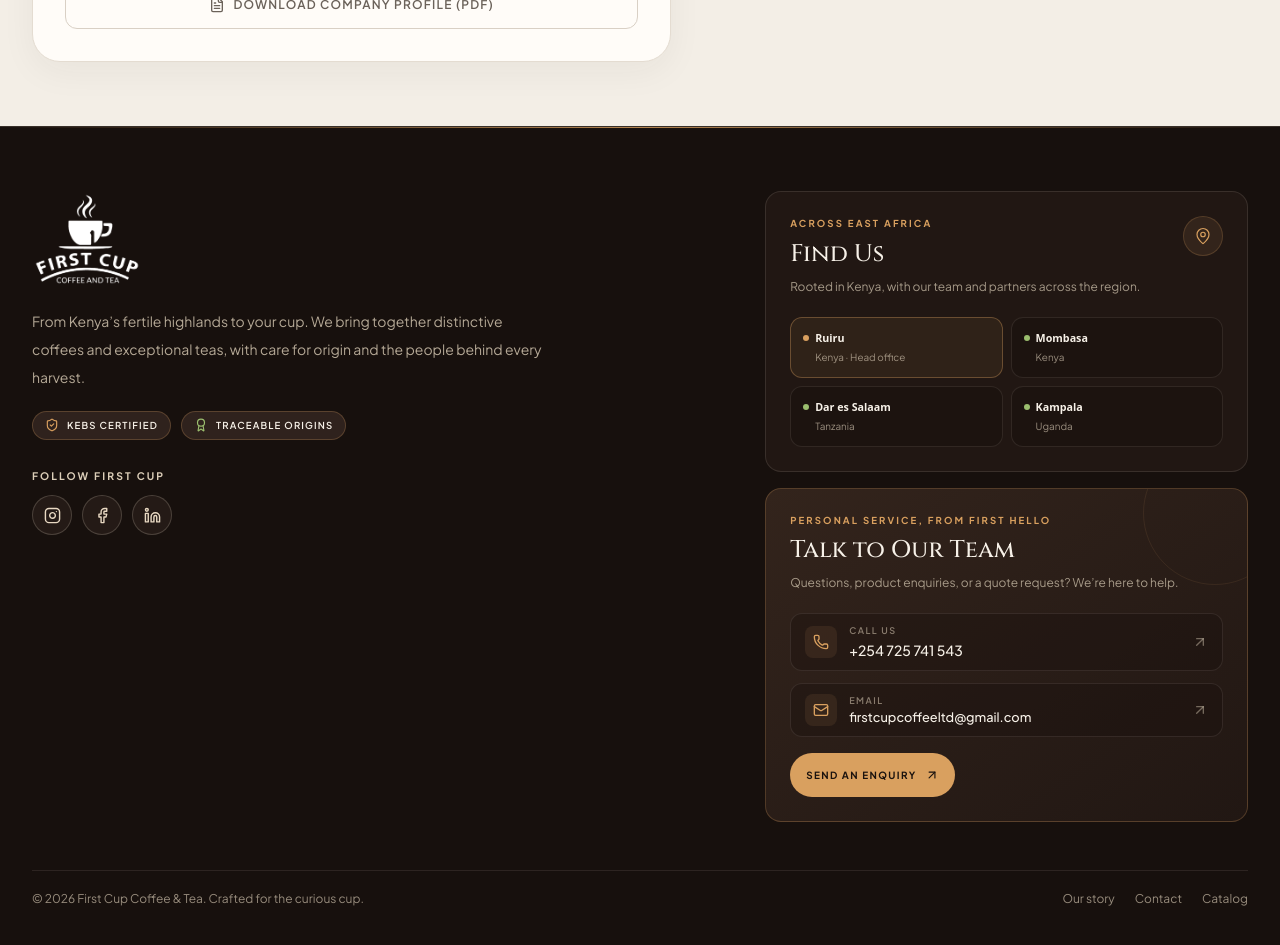
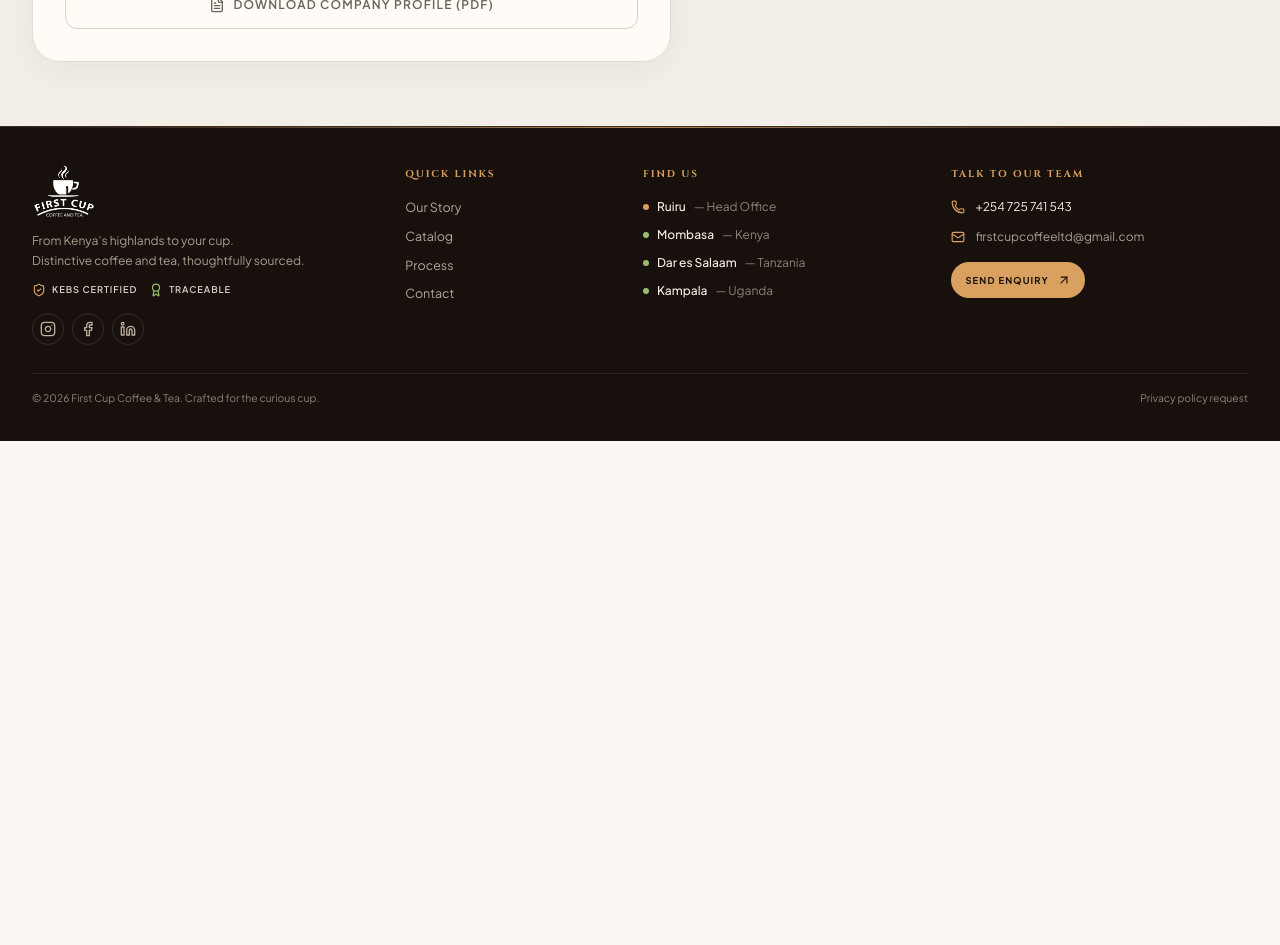
Before and after one commit to Antony-och/Coffee-Site-, a React (Vite) app: page / in a window 1280 px wide. Shown: the part 7040-7985 px from the top of the page. After the commit the page ends 7481 px from the top, so only its background shows below. Built offline with nearby package versions, Linux system fonts and the light colour scheme.

Commit message:
Compact footer into four horizontal columns

```diff
--- a/src/components/Footer.tsx
+++ b/src/components/Footer.tsx
@@ -7,7 +7,6 @@
   Instagram,
   Linkedin,
   Mail,
-  MapPin,
   Phone,
   ShieldCheck,
 } from 'lucide-react';
@@ -44,7 +43,7 @@
 export const Footer: React.FC<FooterProps> = ({ setCurrentPage }) => {
   const handlePageClick = (page: PageView) => {
     setCurrentPage(page);
-    const element = document.getElementById(page);
+    const element = document.getElementById(page === 'process' ? 'journey-title' : page);
     if (element) {
       element.scrollIntoView({ behavior: 'smooth' });
     } else {
@@ -56,33 +55,33 @@
     <footer className="relative overflow-hidden border-t border-[#E6D9C8]/15 bg-[#17100D] text-[#F7F1E8]">
       <div className="absolute inset-x-0 top-0 h-px bg-gradient-to-r from-transparent via-[#D9A05F]/80 to-transparent" />
 
-      <div className="mx-auto max-w-7xl px-4 py-12 sm:px-6 sm:py-16 lg:px-8">
-        <div className="grid gap-12 lg:grid-cols-[1.15fr_0.85fr] lg:gap-20">
-          <div>
+      <div className="mx-auto max-w-7xl px-4 py-8 sm:px-6 sm:py-9 lg:px-8">
+        <div className="grid gap-x-8 gap-y-8 sm:grid-cols-2 lg:grid-cols-[1.18fr_0.7fr_0.95fr_1.05fr] lg:gap-x-10">
+          <section aria-label="First Cup Coffee & Tea" className="min-w-0">
             <img
               src="/brand/first-cup-logo-white-500.png"
               alt="First Cup Coffee & Tea"
-              className="h-24 w-auto max-w-[7rem] object-contain"
+              className="h-14 w-auto max-w-[5.5rem] object-contain object-left"
               loading="lazy"
             />
-            <p className="mt-5 max-w-lg text-sm leading-7 text-[#DCCEB8]/80">
-              From Kenya’s fertile highlands to your cup. We bring together distinctive coffees and exceptional teas, with care for origin and the people behind every harvest.
+            <p className="mt-3 max-w-[18rem] text-xs leading-[1.65] text-[#DCCEB8]/75">
+              <span className="block">From Kenya’s highlands to your cup.</span>
+              <span className="block">Distinctive coffee and tea, thoughtfully sourced.</span>
             </p>
 
-            <div className="mt-5 flex flex-wrap gap-2.5">
-              <span className="inline-flex items-center gap-2 rounded-full border border-[#D9A05F]/25 bg-[#2F221D] px-3 py-1.5 text-[0.6rem] font-semibold uppercase tracking-[0.12em] text-[#F7F1E8]">
+            <div className="mt-3 flex flex-wrap gap-x-3 gap-y-1.5">
+              <span className="inline-flex items-center gap-1.5 text-[0.58rem] font-semibold uppercase tracking-[0.1em] text-[#F7F1E8]/85">
                 <ShieldCheck className="h-3.5 w-3.5 text-[#D9A05F]" aria-hidden="true" />
                 KEBS Certified
               </span>
-              <span className="inline-flex items-center gap-2 rounded-full border border-[#D9A05F]/25 bg-[#2F221D] px-3 py-1.5 text-[0.6rem] font-semibold uppercase tracking-[0.12em] text-[#F7F1E8]">
+              <span className="inline-flex items-center gap-1.5 text-[0.58rem] font-semibold uppercase tracking-[0.1em] text-[#F7F1E8]/85">
                 <Award className="h-3.5 w-3.5 text-[#9BBE6E]" aria-hidden="true" />
-                Traceable Origins
+                Traceable
               </span>
             </div>
 
-            <div className="mt-7">
-              <p className="mb-3 text-[0.65rem] font-bold uppercase tracking-[0.2em] text-[#DCCEB8]">Follow First Cup</p>
-              <div className="flex items-center gap-2.5">
+            <div className="mt-4 flex items-center gap-2">
+              <span className="sr-only">Follow First Cup</span>
                 {SOCIAL_LINKS.map(({ name, href, Icon }) => (
                   <a
                     key={name}
@@ -91,80 +90,63 @@
                     rel="noopener noreferrer"
                     aria-label={`First Cup on ${name} (opens in a new tab)`}
                     title={name}
-                    className="flex h-10 w-10 items-center justify-center rounded-full border border-[#E6D9C8]/20 bg-[#241A16] text-[#E8D8C2] transition hover:-translate-y-0.5 hover:border-[#D9A05F]/60 hover:bg-[#39281F] hover:text-[#F3B867] focus-visible:outline focus-visible:outline-2 focus-visible:outline-offset-2 focus-visible:outline-[#D9A05F]"
+                    className="flex h-8 w-8 items-center justify-center rounded-full border border-[#E6D9C8]/15 text-[#E8D8C2]/80 transition hover:-translate-y-0.5 hover:border-[#D9A05F]/60 hover:text-[#F3B867] focus-visible:outline focus-visible:outline-2 focus-visible:outline-offset-2 focus-visible:outline-[#D9A05F]"
                   >
-                    <Icon className="h-[17px] w-[17px]" aria-hidden="true" />
+                    <Icon className="h-4 w-4" aria-hidden="true" />
                   </a>
                 ))}
             </div>
-            </div>
-          </div>
+          </section>
 
-          <div className="grid content-start gap-4">
-            <section aria-labelledby="footer-visit-title" className="rounded-2xl border border-[#E6D9C8]/12 bg-[#211713] p-5 sm:p-6">
-              <div className="flex items-start justify-between gap-4">
-                <div>
-                  <p className="text-[0.6rem] font-bold uppercase tracking-[0.22em] text-[#D9A05F]">Across East Africa</p>
-                  <h2 id="footer-visit-title" className="mt-2 font-serif-display text-xl font-medium leading-tight text-[#F7F1E8] sm:text-2xl">
-                    Find Us
-                  </h2>
-                </div>
-                <span className="flex h-10 w-10 shrink-0 items-center justify-center rounded-full border border-[#D9A05F]/20 bg-[#D9A05F]/10 text-[#D9A05F]">
-                  <MapPin className="h-[18px] w-[18px]" strokeWidth={1.6} aria-hidden="true" />
-                </span>
-              </div>
-              <p className="mt-2 max-w-sm text-xs leading-5 text-[#DCCEB8]/70">Rooted in Kenya, with our team and partners across the region.</p>
-              <ul className="mt-5 grid grid-cols-2 gap-2" aria-label="First Cup locations">
+          <nav aria-labelledby="footer-links-title" className="pt-1">
+            <h2 id="footer-links-title" className="text-[0.62rem] font-bold uppercase tracking-[0.19em] text-[#D9A05F]">Quick Links</h2>
+            <ul className="mt-4 space-y-2.5 text-[0.78rem] text-[#DCCEB8]/80">
+              <li><button onClick={() => handlePageClick('about')} className="transition-colors hover:text-white focus-visible:outline focus-visible:outline-2 focus-visible:outline-offset-2 focus-visible:outline-[#D9A05F]">Our Story</button></li>
+              <li><button onClick={() => handlePageClick('coffee')} className="transition-colors hover:text-white focus-visible:outline focus-visible:outline-2 focus-visible:outline-offset-2 focus-visible:outline-[#D9A05F]">Catalog</button></li>
+              <li><button onClick={() => handlePageClick('process')} className="transition-colors hover:text-white focus-visible:outline focus-visible:outline-2 focus-visible:outline-offset-2 focus-visible:outline-[#D9A05F]">Process</button></li>
+              <li><button onClick={() => handlePageClick('contact')} className="transition-colors hover:text-white focus-visible:outline focus-visible:outline-2 focus-visible:outline-offset-2 focus-visible:outline-[#D9A05F]">Contact</button></li>
+            </ul>
+          </nav>
+
+          <section aria-labelledby="footer-visit-title" className="pt-1">
+            <h2 id="footer-visit-title" className="text-[0.62rem] font-bold uppercase tracking-[0.19em] text-[#D9A05F]">Find Us</h2>
+            <ul className="mt-4 space-y-2.5 text-[0.75rem]" aria-label="First Cup regional offices">
               {OFFICES.map(({ city, country, note }) => (
-                  <li key={city} className={`rounded-xl border px-3 py-3 ${note ? 'border-[#D9A05F]/35 bg-[#D9A05F]/[0.08]' : 'border-[#E6D9C8]/10 bg-[#17100D]/45'}`}>
-                    <div className="flex items-center gap-1.5">
-                      <span className={`h-1.5 w-1.5 rounded-full ${note ? 'bg-[#D9A05F]' : 'bg-[#9BBE6E]'}`} aria-hidden="true" />
-                      <span className="font-sans text-[0.67rem] font-semibold text-[#F7F1E8]">{city}</span>
-                    </div>
-                    <p className="mt-1 pl-3 text-[0.62rem] text-[#DCCEB8]/65">{note ? `${country} · ${note}` : country}</p>
+                <li key={city} className="flex items-baseline gap-2">
+                  <span className={`h-1.5 w-1.5 shrink-0 self-center rounded-full ${note ? 'bg-[#D9A05F]' : 'bg-[#9BBE6E]'}`} aria-hidden="true" />
+                  <span className="font-medium text-[#F7F1E8]">{city}</span>
+                  <span className="text-[#DCCEB8]/60">{note ? '— Head Office' : `— ${country}`}</span>
                 </li>
               ))}
             </ul>
           </section>
 
-            <section aria-labelledby="footer-contact-title" className="relative overflow-hidden rounded-2xl border border-[#D9A05F]/25 bg-gradient-to-br from-[#33241C] to-[#211713] p-5 sm:p-6">
-              <div aria-hidden="true" className="absolute -right-10 -top-12 h-36 w-36 rounded-full border border-[#D9A05F]/10" />
-              <div className="relative">
-                <p className="text-[0.6rem] font-bold uppercase tracking-[0.22em] text-[#D9A05F]">Personal service, from first hello</p>
-                <h2 id="footer-contact-title" className="mt-2 font-serif-display text-xl font-medium leading-tight text-[#F7F1E8] sm:text-2xl">
-                  Talk to Our Team
-                </h2>
-                <p className="mt-2 text-xs leading-5 text-[#DCCEB8]/70">Questions, product enquiries, or a quote request? We’re here to help.</p>
-                <div className="mt-5 space-y-3">
-                  <a href="tel:+254725741543" className="group flex min-h-11 items-center gap-3 rounded-xl border border-[#E6D9C8]/10 bg-[#17100D]/35 px-3.5 py-2.5 transition-colors hover:border-[#D9A05F]/35 hover:bg-[#17100D]/65 focus-visible:outline focus-visible:outline-2 focus-visible:outline-offset-2 focus-visible:outline-[#D9A05F]">
-                    <span className="flex h-8 w-8 shrink-0 items-center justify-center rounded-lg bg-[#D9A05F]/10 text-[#D9A05F]"><Phone className="h-4 w-4" aria-hidden="true" /></span>
-                    <span className="min-w-0"><span className="block text-[0.57rem] font-semibold uppercase tracking-[0.16em] text-[#DCCEB8]/55">Call us</span><span className="mt-0.5 block text-sm font-medium text-[#F7F1E8] transition-colors group-hover:text-[#F3B867]">+254 725 741 543</span></span>
-                    <ArrowUpRight className="ml-auto h-4 w-4 text-[#DCCEB8]/45 transition-transform group-hover:-translate-y-0.5 group-hover:translate-x-0.5" aria-hidden="true" />
+          <section aria-labelledby="footer-contact-title" className="pt-1">
+            <h2 id="footer-contact-title" className="text-[0.62rem] font-bold uppercase tracking-[0.19em] text-[#D9A05F]">Talk to Our Team</h2>
+            <div className="mt-4 space-y-3 text-[0.75rem]">
+              <a href="tel:+254725741543" className="flex items-center gap-2.5 text-[#F7F1E8] transition-colors hover:text-[#F3B867] focus-visible:outline focus-visible:outline-2 focus-visible:outline-offset-2 focus-visible:outline-[#D9A05F]">
+                <Phone className="h-3.5 w-3.5 shrink-0 text-[#D9A05F]" aria-hidden="true" />
+                <span>+254 725 741 543</span>
               </a>
-                  <a href="mailto:firstcupcoffeeltd@gmail.com" className="group flex min-h-11 items-center gap-3 rounded-xl border border-[#E6D9C8]/10 bg-[#17100D]/35 px-3.5 py-2.5 transition-colors hover:border-[#D9A05F]/35 hover:bg-[#17100D]/65 focus-visible:outline focus-visible:outline-2 focus-visible:outline-offset-2 focus-visible:outline-[#D9A05F]">
-                    <span className="flex h-8 w-8 shrink-0 items-center justify-center rounded-lg bg-[#D9A05F]/10 text-[#D9A05F]"><Mail className="h-4 w-4" aria-hidden="true" /></span>
-                    <span className="min-w-0 flex-1"><span className="block text-[0.57rem] font-semibold uppercase tracking-[0.16em] text-[#DCCEB8]/55">Email</span><span className="mt-0.5 block break-all text-xs font-medium text-[#F7F1E8] transition-colors group-hover:text-[#F3B867] sm:text-[0.8rem]">firstcupcoffeeltd@gmail.com</span></span>
-                    <ArrowUpRight className="h-4 w-4 shrink-0 text-[#DCCEB8]/45 transition-transform group-hover:-translate-y-0.5 group-hover:translate-x-0.5" aria-hidden="true" />
+              <a href="mailto:firstcupcoffeeltd@gmail.com" className="flex items-center gap-2.5 break-all text-[#DCCEB8]/75 transition-colors hover:text-white focus-visible:outline focus-visible:outline-2 focus-visible:outline-offset-2 focus-visible:outline-[#D9A05F]">
+                <Mail className="h-3.5 w-3.5 shrink-0 text-[#D9A05F]" aria-hidden="true" />
+                <span>firstcupcoffeeltd@gmail.com</span>
               </a>
-                </div>
               <button
                 onClick={() => handlePageClick('contact')}
-                  className="mt-4 inline-flex min-h-11 w-full items-center justify-center gap-2 rounded-full bg-[#D9A05F] px-4 py-2.5 text-[0.62rem] font-bold uppercase tracking-[0.14em] text-[#1A120E] transition hover:bg-[#E8B978] focus-visible:outline focus-visible:outline-2 focus-visible:outline-offset-2 focus-visible:outline-[#F3B867] sm:w-auto"
+                className="mt-1 inline-flex min-h-9 items-center gap-2 rounded-full bg-[#D9A05F] px-3.5 py-2 text-[0.59rem] font-bold uppercase tracking-[0.12em] text-[#1A120E] transition hover:bg-[#E8B978] focus-visible:outline focus-visible:outline-2 focus-visible:outline-offset-2 focus-visible:outline-[#F3B867]"
               >
-                  Send an enquiry
+                Send Enquiry
                 <ArrowUpRight className="h-3.5 w-3.5" aria-hidden="true" />
               </button>
             </div>
           </section>
           </div>
-        </div>
 
-        <div className="mt-12 flex flex-col gap-4 border-t border-[#E6D9C8]/10 pt-5 text-xs text-[#DCCEB8]/65 sm:flex-row sm:items-center sm:justify-between">
+        <div className="mt-7 flex flex-col gap-3 border-t border-[#E6D9C8]/10 pt-4 text-[0.65rem] text-[#DCCEB8]/60 sm:flex-row sm:items-center sm:justify-between">
           <p>© {new Date().getFullYear()} First Cup Coffee & Tea. Crafted for the curious cup.</p>
-          <nav aria-label="Footer navigation" className="flex flex-wrap items-center gap-5">
-            <button onClick={() => handlePageClick('about')} className="transition hover:text-white">Our story</button>
-            <button onClick={() => handlePageClick('contact')} className="transition hover:text-white">Contact</button>
-            <button onClick={() => handlePageClick('coffee')} className="transition hover:text-white">Catalog</button>
+          <nav aria-label="Legal links" className="flex items-center gap-5">
+            <a href="mailto:firstcupcoffeeltd@gmail.com?subject=Privacy%20Policy%20Request" aria-label="Request the privacy policy by email" className="transition-colors hover:text-white focus-visible:outline focus-visible:outline-2 focus-visible:outline-offset-2 focus-visible:outline-[#D9A05F]">Privacy policy request</a>
           </nav>
         </div>
       </div>
```
Lines whose indentation alone changed are shown as unchanged.
